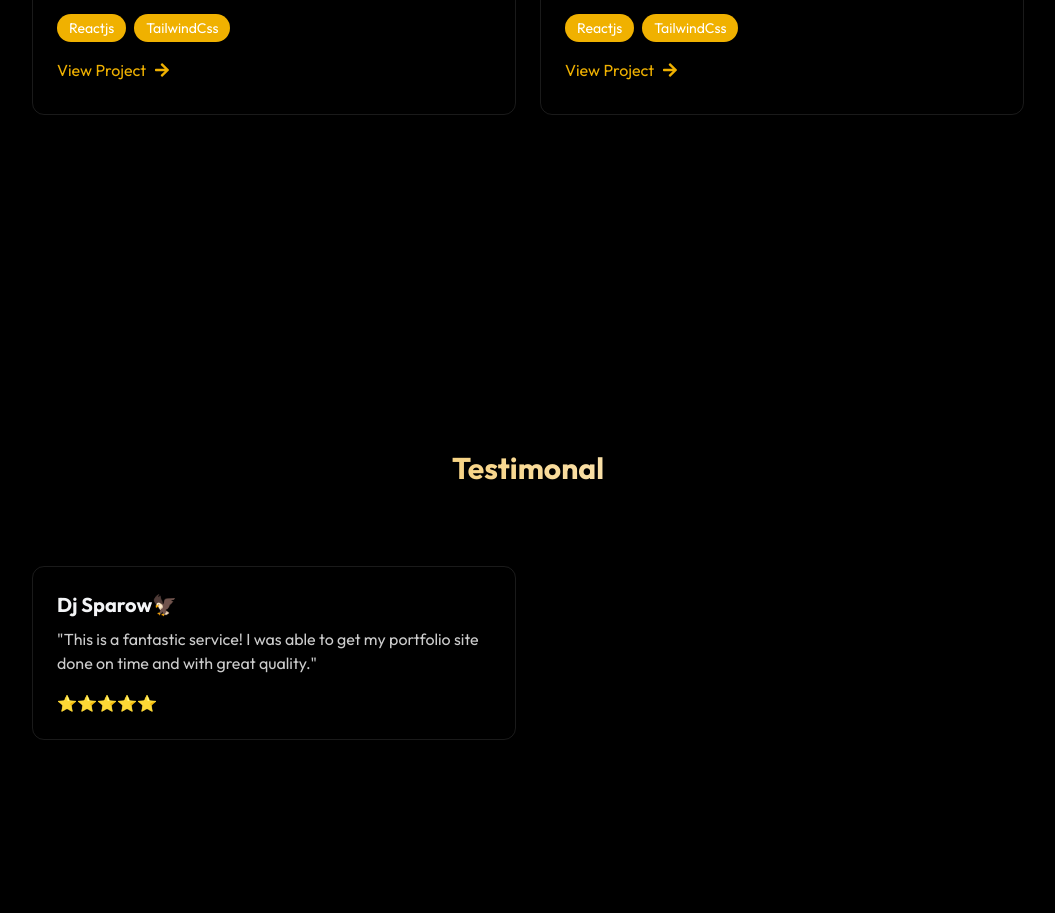
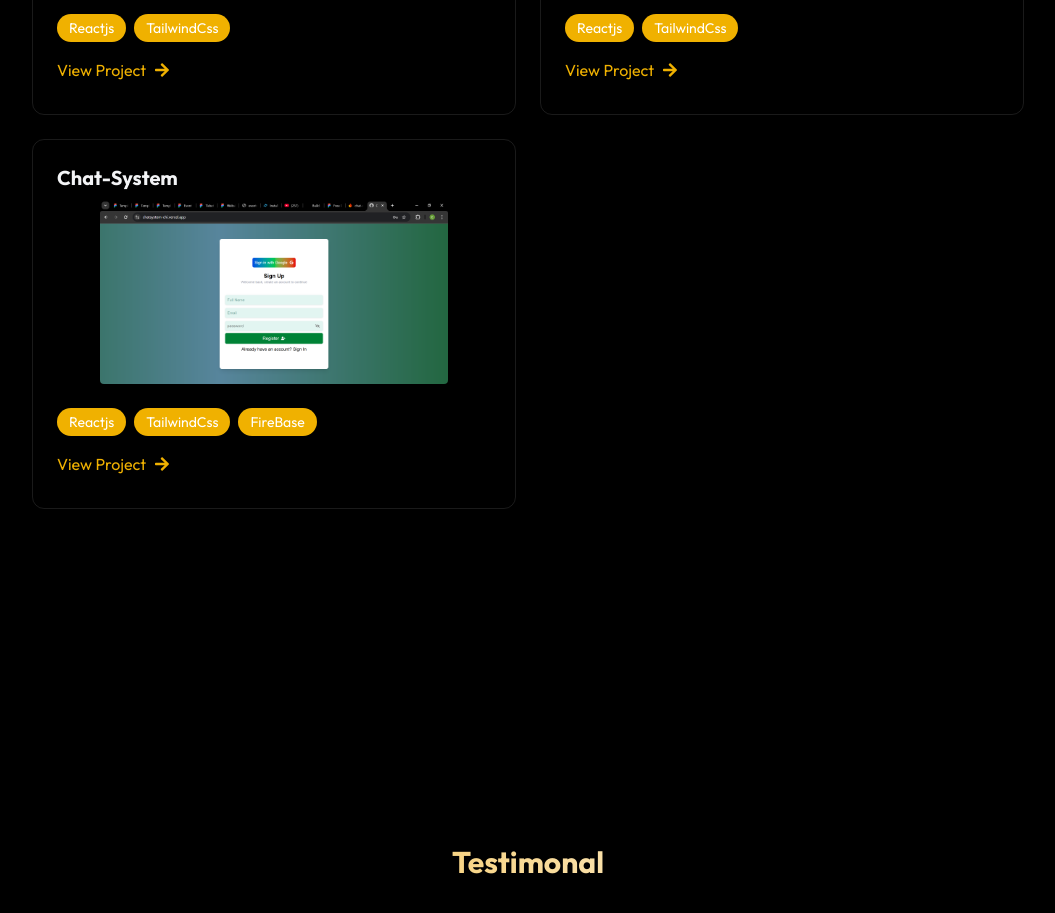
Before and after one commit to Micheal-18/Real_michael, a React (Vite) app: page / in a window 1280 px wide. Shown: the part 2640-3553 px from the top of the page, without its empty margins (112-1167 px from the left). Built offline with nearby package versions, Linux system fonts and the light colour scheme.

Commit message:
added a new project to the service section

```diff
--- a/src/routes/Services.jsx
+++ b/src/routes/Services.jsx
@@ -3,6 +3,7 @@ import img3 from "../assets/port.png"
 import img4 from "../assets/food.png"
 import img5 from "../assets/ecom.png"
 import img6 from  "../assets/eshop.png"
+import img7 from  "../assets/chatsystem.png"
 // import { useInView } from 'react-intersection-observer'
 import { FaArrowRight } from 'react-icons/fa'
 import RevealOnScroll from '../components/RevealOnScroll';
@@ -79,6 +80,20 @@ const Services = () => {
                 <a href='https://eshop-tau-five.vercel.app' className='text-yellow-500 hover:text-yellow-300 transition-colors flex items-center gap-2'>View Project <FaArrowRight />  </a>
               </div>
             </div>
+            <div  className='p-6 rounded-xl border border-white/10 hover:-translate-y-1  hover:border-yellow-500/30 rgba(255, 255, 59, 0.1)] transition'>
+              <h3 className='text-xl font-bold mb-2'>
+                Chat-System
+              </h3>
+              <img className=' flex mx-auto rounded-sm justify-center items-center w-[80%] mb-6' src={img7} alt='portfolio' />
+              <div className='flex flex-wrap gap-2 mb-4' n>
+                {["Reactjs","TailwindCss", "FireBase"].map((tech, key) => (
+                  <span key={key} className='bg-yellow-500 text-white py-1 px-3 rounded-full text-sm hover:bg-black hover:shadow-[0 2px 8px rgba(255, 255, 59, 0.1)] transition-all'>{tech}</span>
+                ))}
+              </div>
+              <div className='flex justify-between items-center my-2'>
+                <a href='https://chatsystem-chi.vercel.app' className='text-yellow-500 hover:text-yellow-300 transition-colors flex items-center gap-2'>View Project <FaArrowRight />  </a>
+              </div>
+            </div>
           </div>
         </RevealOnScroll>
       </div>
```
Also changed, not shown: src/assets/chatsystem.png (added).
